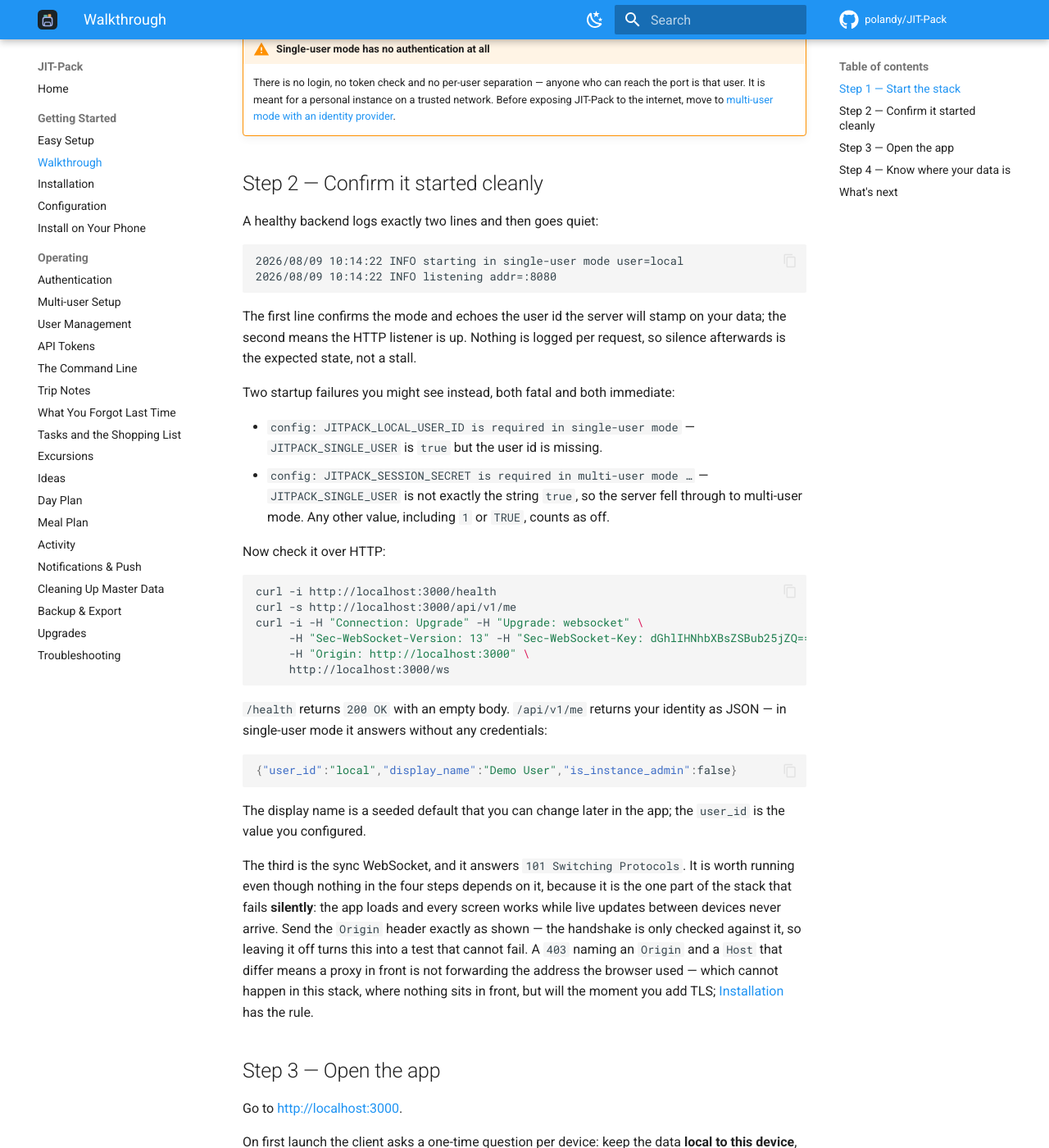
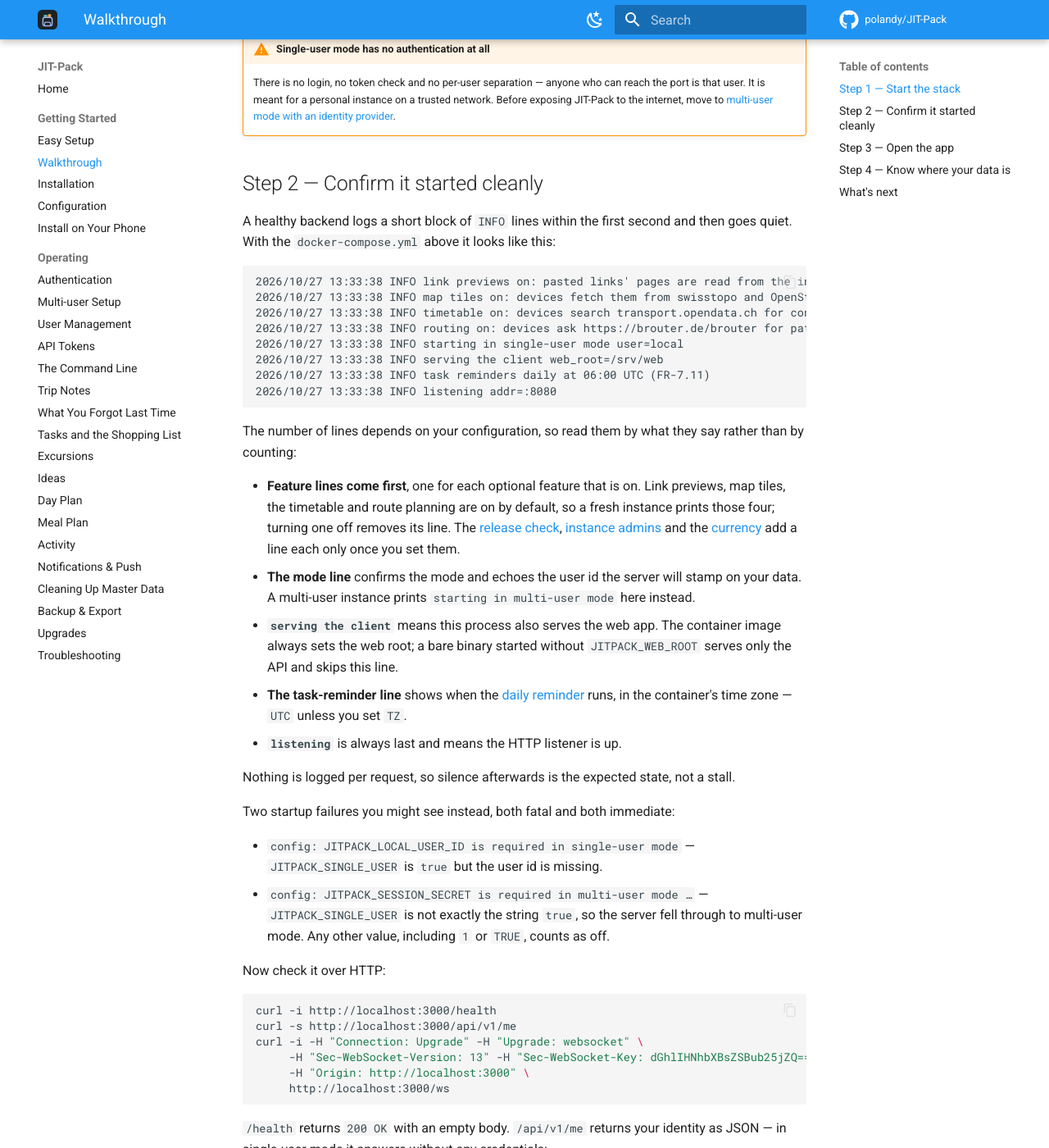
Before and after one commit to polandy/JIT-Pack, an MkDocs documentation site: the page built from docs/getting-started.md, in a window 1280 px wide and 1400 px high, scrolled down 1012 px. Shown: the whole window at 82% size. Built offline with MkDocs 1.6.1 and Material for MkDocs 9.7.7, drawn with Linux system fonts in a browser that asks for light colours; comment, search, counter and statistics services are not loaded.

Commit message:
docs: describe the healthy-start log by its lines, not a count (ARCH-08)
getting-started.md promised exactly two lines; a default start prints the
feature banners, the mode line, the web root, the task-reminder schedule and
the listener. The example is a captured single-user start. configuration.md
no longer calls the mode line the first one.

````diff
--- a/docs/getting-started.md
+++ b/docs/getting-started.md
@@ -36,14 +36,28 @@ JITPACK_LOCAL_USER_ID: "local"
 
 ## Step 2 — Confirm it started cleanly
 
-A healthy backend logs exactly two lines and then goes quiet:
+A healthy backend logs a short block of `INFO` lines within the first second and then goes quiet. With the `docker-compose.yml` above it looks like this:
 
 ```
-2026/08/09 10:14:22 INFO starting in single-user mode user=local
-2026/08/09 10:14:22 INFO listening addr=:8080
+2026/10/27 13:33:38 INFO link previews on: pasted links' pages are read from the internet (FR-29.16, JITPACK_LINK_PREVIEWS=false turns this off)
+2026/10/27 13:33:38 INFO map tiles on: devices fetch them from swisstopo and OpenStreetMap (FR-29.17, JITPACK_MAP_TILES=false turns this off)
+2026/10/27 13:33:38 INFO timetable on: devices search transport.opendata.ch for connections (FR-29.18, JITPACK_TIMETABLE=false turns this off)
+2026/10/27 13:33:38 INFO routing on: devices ask https://brouter.de/brouter for paths when a route is edited (FR-29.20, JITPACK_ROUTING=false turns this off)
+2026/10/27 13:33:38 INFO starting in single-user mode user=local
+2026/10/27 13:33:38 INFO serving the client web_root=/srv/web
+2026/10/27 13:33:38 INFO task reminders daily at 06:00 UTC (FR-7.11)
+2026/10/27 13:33:38 INFO listening addr=:8080
 ```
 
-The first line confirms the mode and echoes the user id the server will stamp on your data; the second means the HTTP listener is up. Nothing is logged per request, so silence afterwards is the expected state, not a stall.
+The number of lines depends on your configuration, so read them by what they say rather than by counting:
+
+- **Feature lines come first**, one for each optional feature that is on. Link previews, map tiles, the timetable and route planning are on by default, so a fresh instance prints those four; turning one off removes its line. The [release check](configuration.md#release-check), [instance admins](configuration.md#instance-admins) and the [currency](configuration.md#currency) add a line each only once you set them.
+- **The mode line** confirms the mode and echoes the user id the server will stamp on your data. A multi-user instance prints `starting in multi-user mode` here instead.
+- **`serving the client`** means this process also serves the web app. The container image always sets the web root; a bare binary started without `JITPACK_WEB_ROOT` serves only the API and skips this line.
+- **The task-reminder line** shows when the [daily reminder](configuration.md#task-reminders) runs, in the container's time zone — `UTC` unless you set `TZ`.
+- **`listening`** is always last and means the HTTP listener is up.
+
+Nothing is logged per request, so silence afterwards is the expected state, not a stall.
 
 Two startup failures you might see instead, both fatal and both immediate:
 
````
Also changed, not shown: docs/configuration.md (+1 -1 lines).
